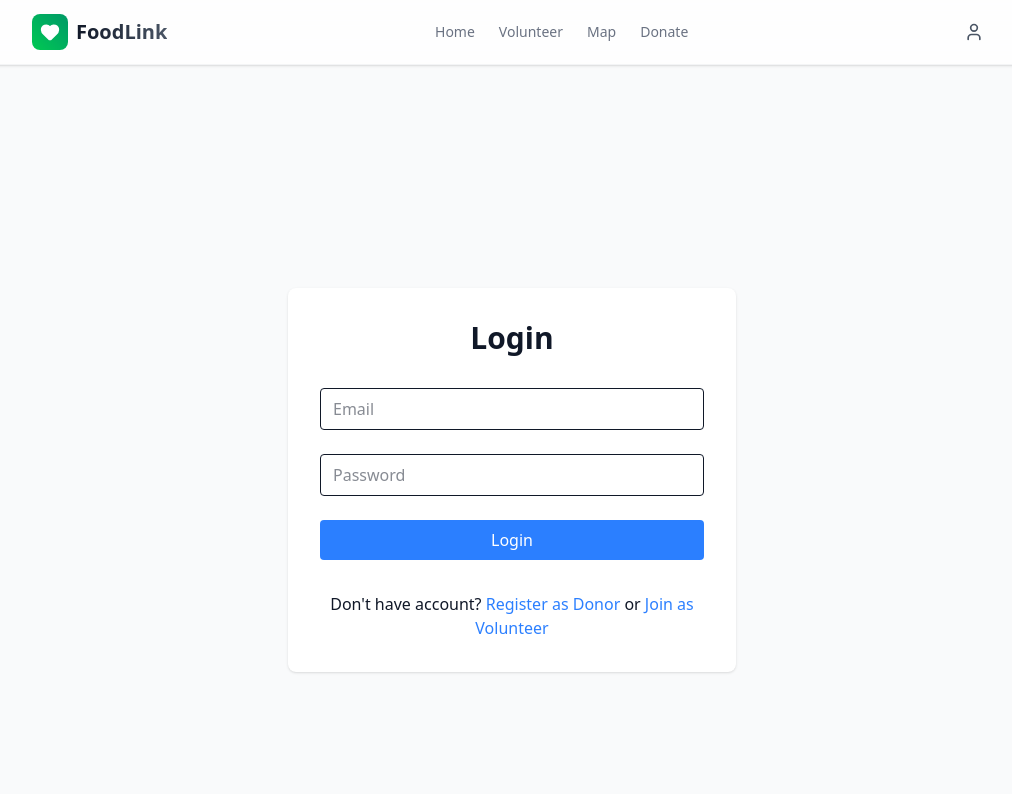
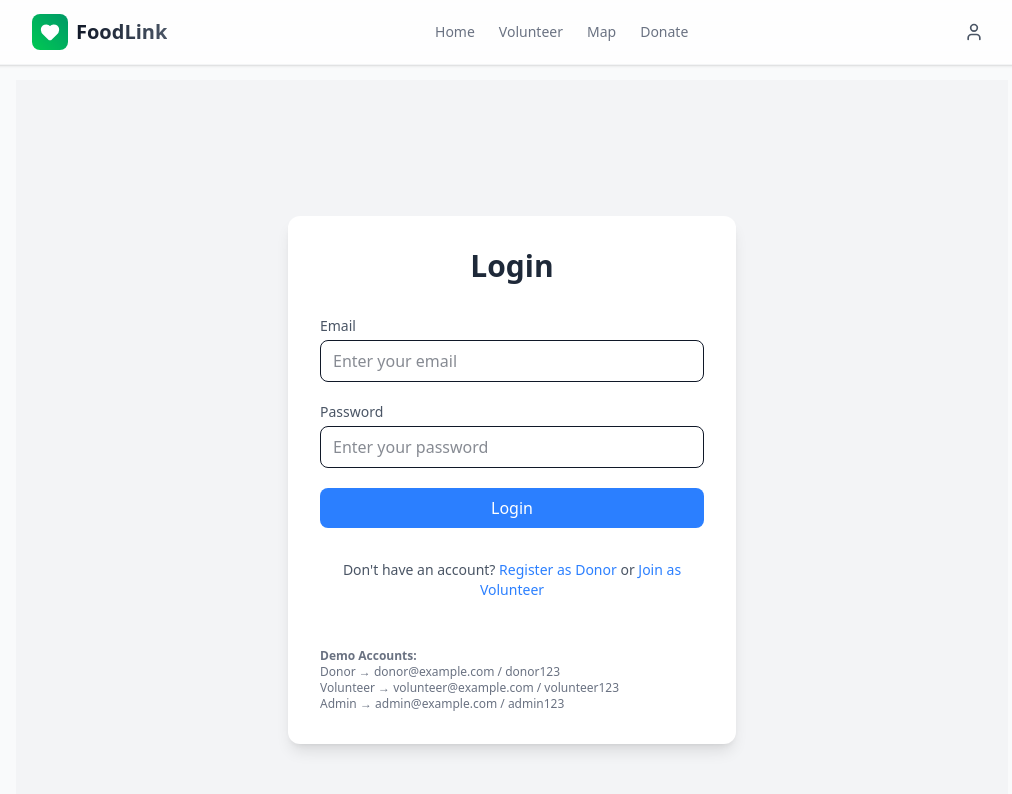
Before and after one commit to sarafkushagra/Team6, a React (Vite) app in the folder frontend/: page /login in a window 1280 px wide. Shown: the top 794 px of the page, without its empty margins (128-1140 px from the left). Built offline with nearby package versions, Linux system fonts and the light colour scheme.

Commit message:
improvise-login

```diff
--- a/frontend/src/pages/Login.jsx
+++ b/frontend/src/pages/Login.jsx
@@ -1,67 +1,111 @@
 import React, { useState } from 'react';
 import { useNavigate } from 'react-router-dom';
 
+const DEMO_USERS = {
+  'donor@example.com': {
+    password: 'donor123',
+    token: 'mock-donor-token',
+    redirect: '/donor',
+  },
+  'volunteer@example.com': {
+    password: 'volunteer123',
+    token: 'mock-volunteer-token',
+    redirect: '/volunteer',
+  },
+  'admin@example.com': {
+    password: 'admin123',
+    token: 'mock-admin-token',
+    redirect: '/admin',
+  },
+};
+
 const Login = () => {
-  const [form, setForm] = useState({
-    email: '',
-    password: ''
-  });
+  const [form, setForm] = useState({ email: '', password: '' });
+  const [error, setError] = useState('');
+  const [loading, setLoading] = useState(false);
   const navigate = useNavigate();
 
   const handleChange = (e) => {
     setForm({ ...form, [e.target.name]: e.target.value });
+    setError('');
   };
 
-  const handleSubmit = async (e) => {
+  const handleSubmit = (e) => {
     e.preventDefault();
-    // Mock login for demo
-    if (form.email === 'donor@example.com' && form.password === 'donor123') {
-      localStorage.setItem('token', 'mock-donor-token');
-      navigate('/donor');
-    } else if (form.email === 'volunteer@example.com' && form.password === 'volunteer123') {
-      localStorage.setItem('token', 'mock-volunteer-token');
-      navigate('/volunteer');
-    } else if (form.email === 'admin@example.com' && form.password === 'admin123') {
-      localStorage.setItem('token', 'mock-admin-token');
-      navigate('/admin');
+    setLoading(true);
+
+    const email = form.email.trim().toLowerCase();
+    const user = DEMO_USERS[email];
+
+    setTimeout(() => {
+      if (user && user.password === form.password) {
+        localStorage.setItem('token', user.token);
+        navigate(user.redirect);
       } else {
-      alert('Invalid credentials. Use demo accounts: donor@example.com/donor123, volunteer@example.com/volunteer123, admin@example.com/admin123');
+        setError('Invalid email or password. Try the demo accounts below.');
       }
+      setLoading(false);
+    }, 400); // small delay for UX
   };
 
   return (
-    <div className="min-h-screen flex items-center justify-center bg-gray-50">
-      <div className="max-w-md w-full space-y-8 p-8 bg-white rounded-lg shadow">
-        <h2 className="text-center text-3xl font-bold">Login</h2>
-        <form onSubmit={handleSubmit} className="space-y-6">
+    <div className="min-h-screen flex items-center justify-center bg-gray-100 px-4">
+      <div className="max-w-md w-full space-y-8 p-8 bg-white rounded-xl shadow-lg">
+        <h2 className="text-center text-3xl font-bold text-gray-800">Login</h2>
+
+        <form onSubmit={handleSubmit} className="space-y-5">
+          <div>
+            <label className="block mb-1 text-sm text-gray-600">Email</label>
             <input
               name="email"
               type="email"
               required
-            placeholder="Email"
+              placeholder="Enter your email"
               value={form.email}
               onChange={handleChange}
-            className="w-full px-3 py-2 border rounded"
+              className="w-full px-3 py-2 border rounded-lg focus:ring-2 focus:ring-blue-400 outline-none"
             />
+          </div>
+
+          <div>
+            <label className="block mb-1 text-sm text-gray-600">Password</label>
             <input
               name="password"
               type="password"
               required
-            placeholder="Password"
+              placeholder="Enter your password"
               value={form.password}
               onChange={handleChange}
-            className="w-full px-3 py-2 border rounded"
+              className="w-full px-3 py-2 border rounded-lg focus:ring-2 focus:ring-blue-400 outline-none"
             />
+          </div>
+
+          {error && <p className="text-red-500 text-sm">{error}</p>}
+
           <button
             type="submit"
-            className="w-full bg-blue-500 text-white py-2 rounded"
+            disabled={loading}
+            className={`w-full py-2 rounded-lg text-white transition
+              ${loading ? 'bg-blue-300 cursor-not-allowed' : 'bg-blue-500 hover:bg-blue-600'}
+            `}
           >
-            Login
+            {loading ? 'Logging in...' : 'Login'}
           </button>
         </form>
-        <p className="text-center">
-          Don't have account? <a href="/donate" className="text-blue-500">Register as Donor</a> or <a href="/volunteer" className="text-blue-500">Join as Volunteer</a>
-        </p>
+
+        <div className="text-center text-sm text-gray-600">
+          Don't have an account?{' '}
+          <a href="/donate" className="text-blue-500 hover:underline">Register as Donor</a>{' '}
+          or{' '}
+          <a href="/volunteer" className="text-blue-500 hover:underline">Join as Volunteer</a>
+        </div>
+
+        <div className="pt-4 text-xs text-gray-500">
+          <p className="font-semibold">Demo Accounts:</p>
+          <p>Donor → donor@example.com / donor123</p>
+          <p>Volunteer → volunteer@example.com / volunteer123</p>
+          <p>Admin → admin@example.com / admin123</p>
+        </div>
       </div>
     </div>
   );
```
Lines whose indentation alone changed are shown as unchanged.
